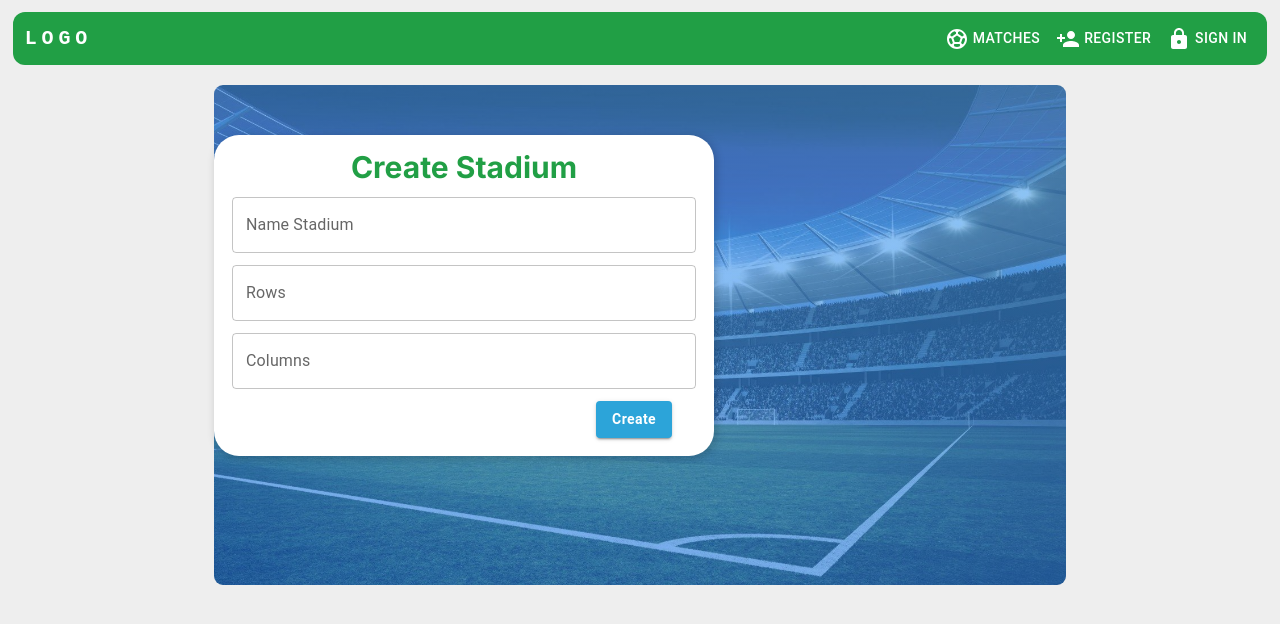
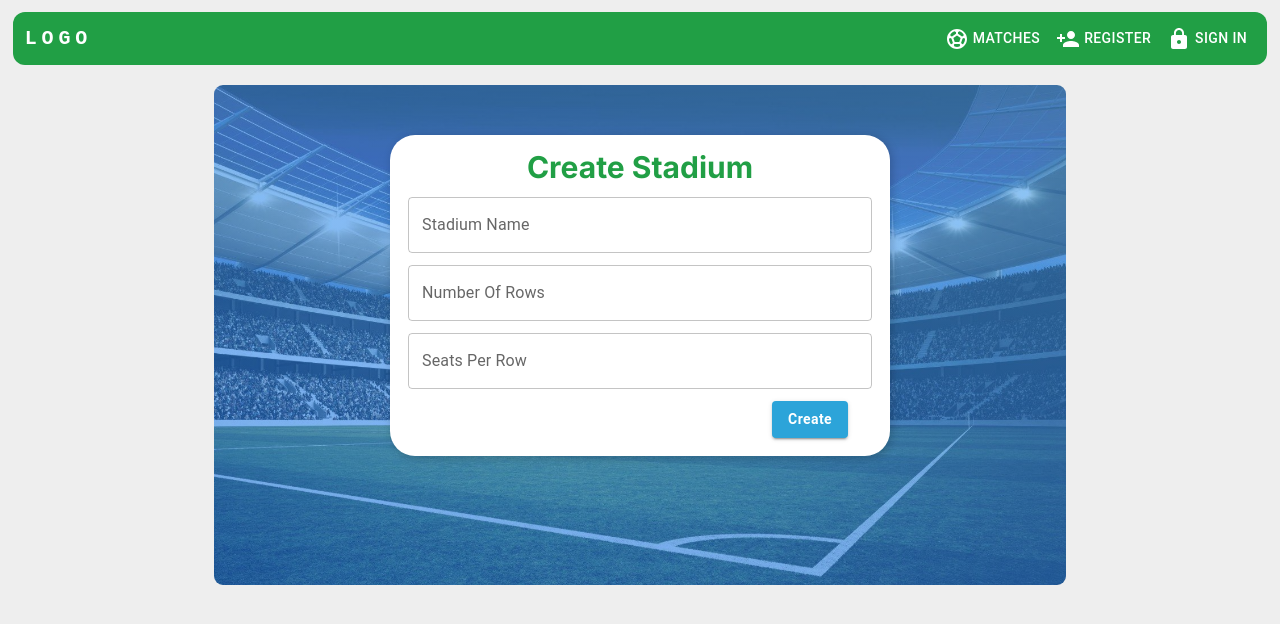
Before and after one commit to BeshoyMorad/EPL-Match-Reservation, a Next.js app: page /stadium/create in a window 1280 px wide. Shown: the top 624 px of the page. Built offline with nearby package versions, Linux system fonts and the light colour scheme.

Commit message:
merge create staduim

```diff
--- a/app/stadium/create/page.tsx
+++ b/app/stadium/create/page.tsx
@@ -1,33 +1,45 @@
 "use client";
 
-import {
-  Box,
-  Container,
-  TextField,
-  MenuItem,
-  InputLabel,
-  Button,
-} from "@mui/material";
+import { Box, Container, TextField, Button } from "@mui/material";
 import { stadiumSchema } from "@/schemas/Stadium";
 import { useFormik } from "formik";
-import { useState } from "react";
+import { userRequest } from "@/services/instance";
+import { useRouter } from "next/navigation";
+import {useState} from "react"
+import Stadium from "@/modules/IStaduim";
 
-interface Stadium {
-  name: string;
-  rows: number | null;
-  cols: number | null;
-}
+
 export default function CreateStadium() {
+    const [error, setError] = useState(false);
+    const [errorMessage, setErrorMessage] = useState("");
+  const router = useRouter();
+
   let stadium: Stadium = {
-    name: "",
-    rows: null,
-    cols: null,
+    stadiumName: "",
+    numberOfRows: undefined,
+    seatsPerRow: undefined,
   };
   const formik = useFormik({
     initialValues: stadium,
     validationSchema: stadiumSchema,
     async onSubmit(values) {
       console.log(values);
+      userRequest
+        .post("/stadium", values)
+        .then((response) => {
+          console.log("Success:", response);
+          router.push("/match/create");
+        })
+        .catch((error) => {
+          console.error("Error:", error);
+          if (error.response.status === 401) {
+            router.push("/signin");
+          }
+          else {
+            setError(true);
+            setErrorMessage(error.response.data.error);
+          }
+        });
     },
   });
 
@@ -60,7 +72,7 @@ export default function CreateStadium() {
           width: "100%",
           maxWidth: "500px",
           background: "white",
-          marginTop: "-450px",
+          margin: "-450px auto  0px",
           position: "relative",
           boxShadow: "2px 2px 10px rgba(0, 0, 0, 0.2)",
           borderRadius: "25px",
@@ -74,41 +86,62 @@ export default function CreateStadium() {
           <div className="flex justify-center items-start gap-5 mt-3">
             <TextField
               fullWidth
-              label="Name Stadium"
-              id="name"
-              name="name"
-              value={formik.values.name}
+              label="Stadium Name"
+              id="stadiumName"
+              name="stadiumName"
+              value={formik.values.stadiumName}
               onChange={formik.handleChange}
-              error={formik.touched.name && Boolean(formik.errors.name)}
-              helperText={formik.touched.name && formik.errors.name}
+              error={
+                formik.touched.stadiumName && Boolean(formik.errors.stadiumName)
+              }
+              helperText={
+                formik.touched.stadiumName && formik.errors.stadiumName
+              }
             />
           </div>
           <div className="flex justify-center items-start gap-5 mt-3">
             <TextField
               type="number"
               fullWidth
-              label="Rows"
-              id="rows"
-              name="rows"
-              value={formik.values.rows}
+              label="Number Of Rows"
+              id="numberOfRows"
+              name="numberOfRows"
+              value={formik.values.numberOfRows}
               onChange={formik.handleChange}
-              error={formik.touched.rows && Boolean(formik.errors.rows)}
-              helperText={formik.touched.rows && formik.errors.rows}
+              error={
+                formik.touched.numberOfRows &&
+                Boolean(formik.errors.numberOfRows)
+              }
+              helperText={
+                formik.touched.numberOfRows && formik.errors.numberOfRows
+              }
             />
           </div>
           <div className="flex justify-center items-start gap-5 mt-3">
             <TextField
               type="number"
               fullWidth
-              label="Columns"
-              id="cols"
-              name="cols"
-              value={formik.values.cols}
+              label="Seats Per Row"
+              id="seatsPerRow"
+              name="seatsPerRow"
+              value={formik.values.seatsPerRow}
               onChange={formik.handleChange}
-              error={formik.touched.cols && Boolean(formik.errors.cols)}
-              helperText={formik.touched.cols && formik.errors.cols}
+              error={
+                formik.touched.seatsPerRow && Boolean(formik.errors.seatsPerRow)
+              }
+              helperText={
+                formik.touched.seatsPerRow && formik.errors.seatsPerRow
+              }
             />
           </div>
+          {error && (
+            <div
+              className="flex justify-center items-start gap-5 mt-3"
+              style={{ color: "red" }}
+            >
+              {errorMessage}
+            </div>
+          )}
           <div className="flex gap-2  items-center justify-end py-3">
             <Button
               type="submit"
--- /dev/null
+++ b/modules/IStaduim.ts
@@ -0,0 +1,5 @@
+export default interface Stadium {
+  stadiumName: string;
+  numberOfRows: number | undefined;
+  seatsPerRow: number | undefined;
+}
--- a/schemas/Stadium.ts
+++ b/schemas/Stadium.ts
@@ -1,17 +1,17 @@
 import * as yup from "yup";
 
 export const stadiumSchema = yup.object().shape({
-  name: yup
+  stadiumName: yup
     .string()
     .required("Name is required")
     .min(5, "Stadium name is too short"),
-  rows: yup
+  numberOfRows: yup
     .number()
     .typeError("Number of rows must be a valid number")
     .positive("Number of rows must be a positive number")
     .integer("Number of rows must be an integer")
     .required("Number of rows is required"),
-  cols: yup
+  seatsPerRow: yup
     .number()
     .typeError("Number of columns must be a valid number")
     .positive("Number of columns must be a positive number")
```
